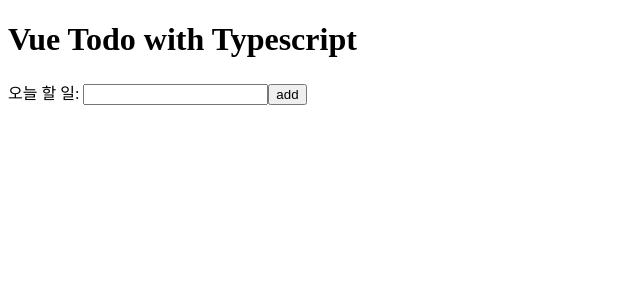
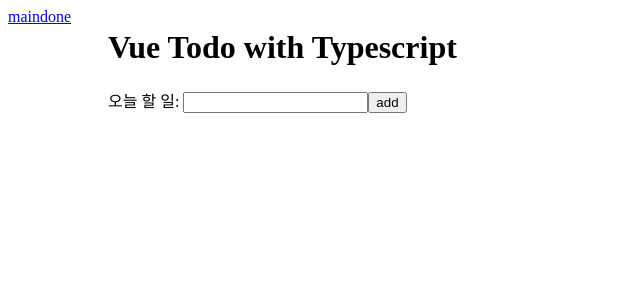
Before and after one commit to banhyungil/learn-vue-typescript, a Vue app in the folder vue-todo/: page /main in a window 1280 px wide. Shown: the top 300 px of the page, without its empty margins (0-640 px from the left). Built offline with nearby package versions, Linux system fonts and the light colour scheme.

Commit message:
app저장

```diff
--- a/vue-todo/src/App.vue
+++ b/vue-todo/src/App.vue
@@ -1,6 +1,12 @@
 <template>
   <div>
-    <RouterView />
+    <div class="gr">
+      <nav class="gr-nav">
+        <RouterLink to="main">main</RouterLink>
+        <RouterLink to="done">done</RouterLink>
+      </nav>
+      <RouterView />
+    </div>
   </div>
 </template>
 
@@ -9,8 +15,13 @@ import Vue from "vue";
 import { RouterView, RouterLink } from "vue-router";
 
 export default Vue.extend({
-  components: { RouterView },
+  components: { RouterView, RouterLink },
 });
 </script>
 
-<style scoped></style>
+<style scoped>
+.gr {
+  display: grid;
+  grid-template-columns: 100px 1fr;
+}
+</style>
```
